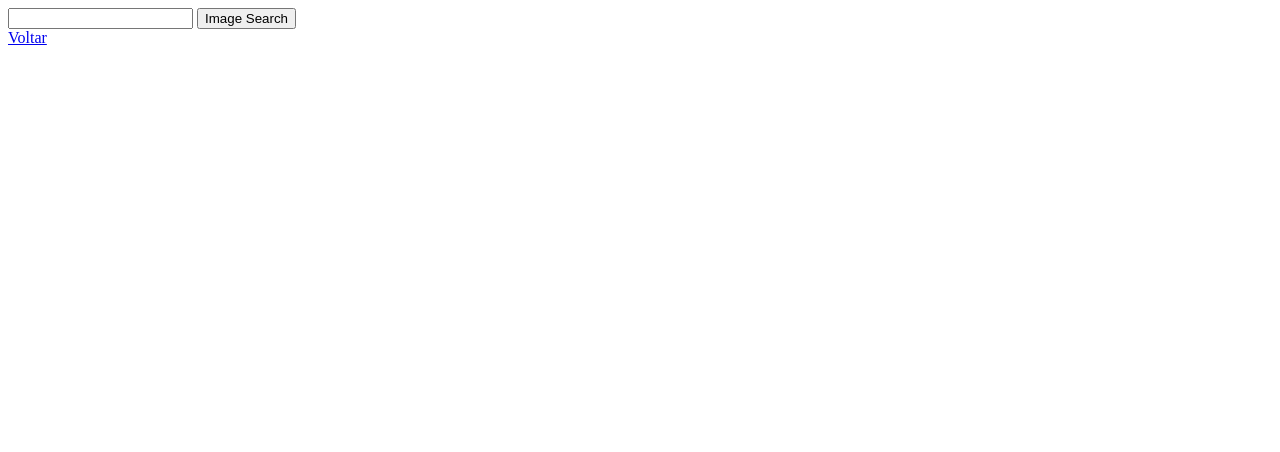
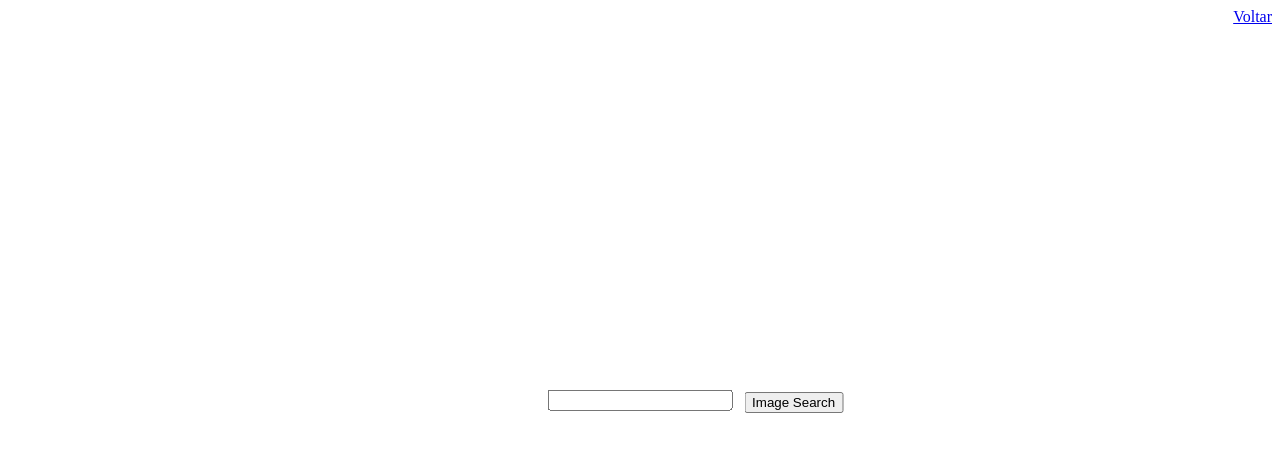
Before and after one commit to claudiovm2001/google-clone, a plain HTML site: page img_search.html in a window 1280 px wide. Drawn offline with Linux system fonts and the light colour scheme.

Commit message:
allign search and image

```diff
--- a/img_search.html
+++ b/img_search.html
@@ -2,14 +2,15 @@
 <html lang="en">
     <head>
         <title>Pesquisar Imagens</title>
+        <link rel="stylesheet" href="styles.css">
     </head>
     <body>
+        <a class="link" href="index.html">Voltar</a>
+
         <form action="https://www.google.com/search">
-            <input type="text" name="q">
-            <input type="submit" value="Image Search">
+            <input class="text_bar" type="text" name="q">
+            <input id="img_sch_button" type="submit" value="Image Search">
             <input type="hidden" name="tbm" value="isch">
         </form>
-
-        <a href="index.html">Voltar</a>
     </body>
 </html>
--- /dev/null
+++ b/styles.css
@@ -0,0 +1,24 @@
+.link{
+    float: right;
+}
+
+.text_bar{
+    position: absolute;
+    top: 50%;
+    left: 50%;
+    transform: translate(-50%, -50%);
+}
+
+#search_buttons{
+    position: absolute;
+    top: 54%;
+    left: 49%;
+    transform: translate(-46%, -51%);
+}
+
+#img_sch_button{
+    position: absolute;
+    top: 50%;
+    left:62%;
+    transform: translate(-50%, -38%);
+}
```
Also changed, not shown: adv_search.html (+3 -2 lines), index.html (+13 -6 lines).
